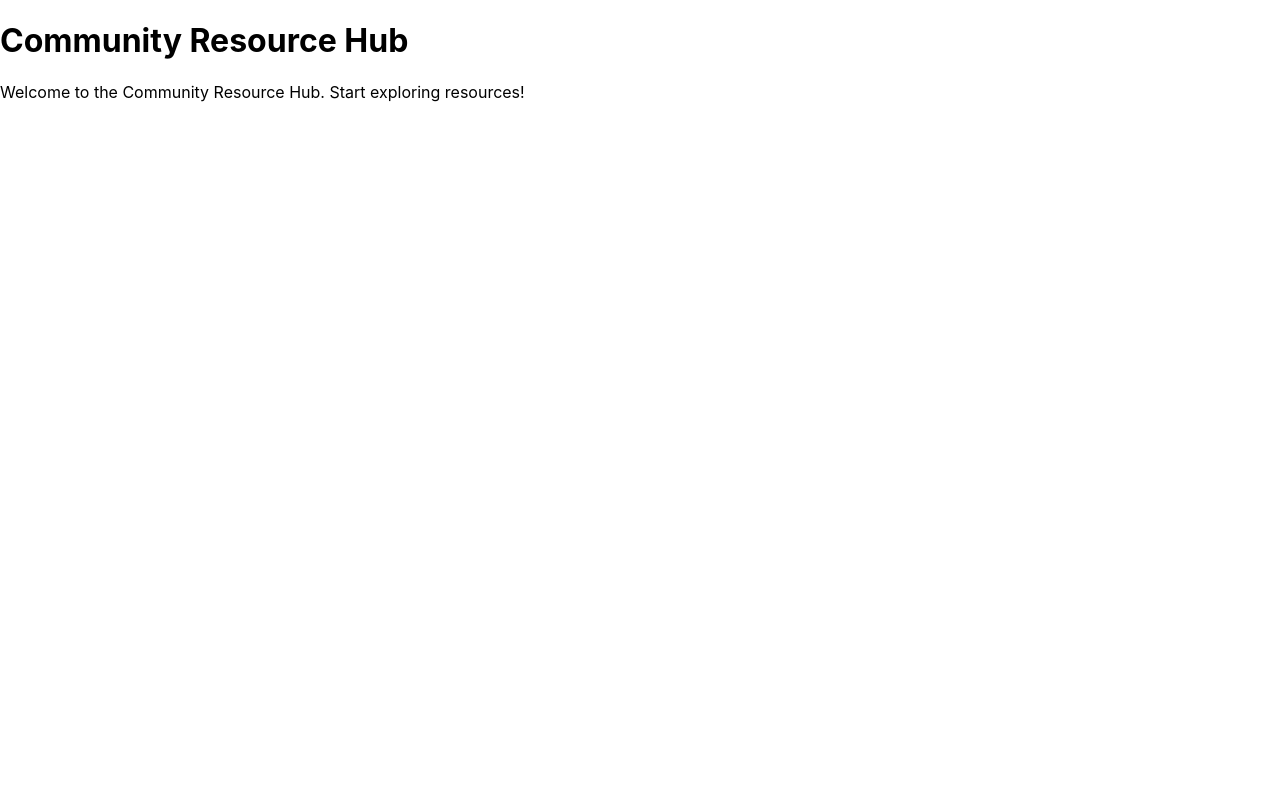
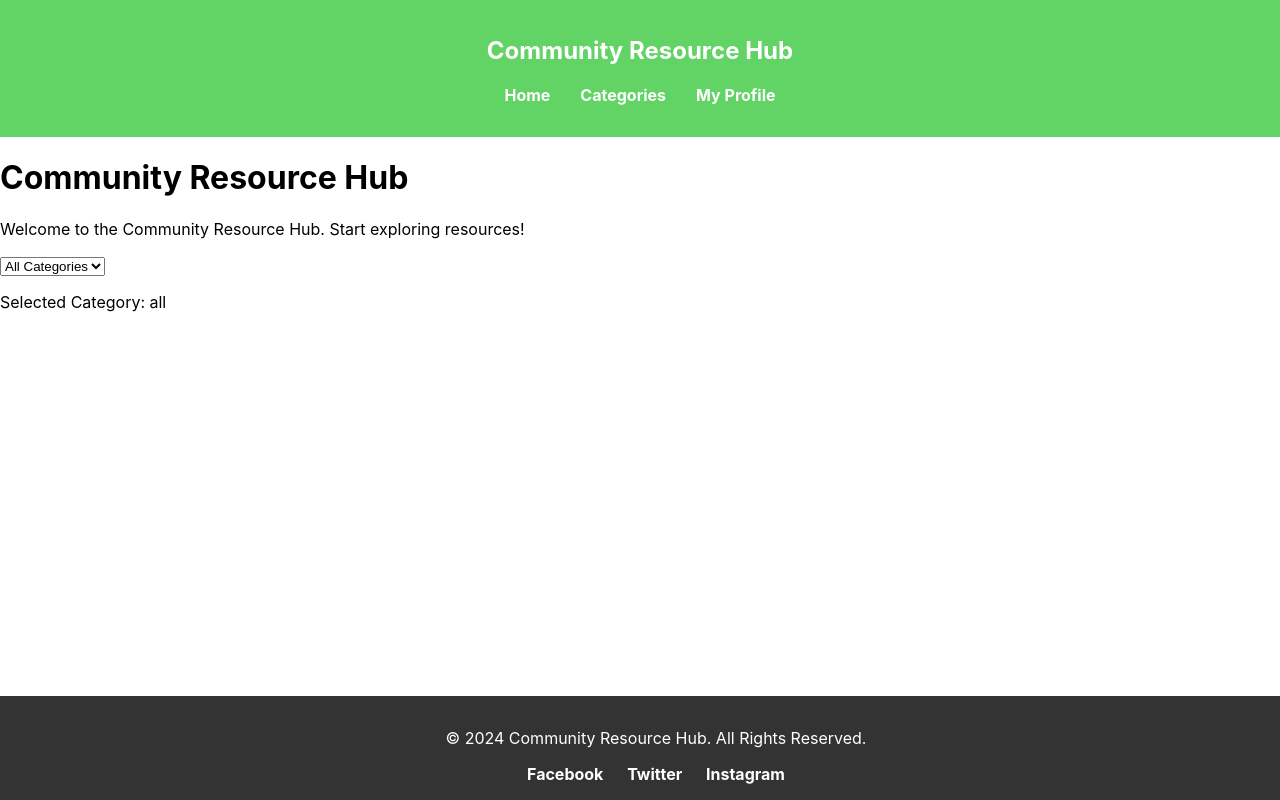
Before and after one commit to CodeJewelPro/Capstone-Project-community-resource-hub-front-end-, a React (Create React App) app: page / in a window 1280 px wide. Built offline with nearby package versions, Linux system fonts and the light colour scheme.

Commit message:
commit all

```diff
--- a/package.json
+++ b/package.json
@@ -8,6 +8,7 @@
     "@testing-library/user-event": "^13.5.0",
     "react": "^18.3.1",
     "react-dom": "^18.3.1",
+    "react-router-dom": "^6.26.1",
     "react-scripts": "5.0.1",
     "web-vitals": "^2.1.4"
   },
--- a/src/App.js
+++ b/src/App.js
@@ -1,12 +1,29 @@
-import React from 'react';
+import React, { useState } from 'react';
+import Navbar from './components/Navbar';
+import Footer from './components/Footer';
+import CategoryFilter from './components/CategoryFilter';
 
-function App() {
+const App = () => {
+    const [selectedCategory, setSelectedCategory] = useState('all');
+
+    const categories = ['Food', 'Clothing', 'Education'];
+
+    const handleFilter = (category) => {
+        setSelectedCategory(category);
+    };
+
     return (
-        <div className="App">
-            <h1>Community Resource Hub</h1>
-            <p>Welcome to the Community Resource Hub. Start exploring resources!</p>
+        <div>
+            <Navbar />
+            <div className="container">
+                <h1>Community Resource Hub</h1>
+                <p>Welcome to the Community Resource Hub. Start exploring resources!</p>
+                <CategoryFilter categories={categories} onFilter={handleFilter} />
+                <p>Selected Category: {selectedCategory}</p>
+            </div>
+            <Footer />
         </div>
     );
-}
+};
 
 export default App;
--- a/src/components/CategoryFilter.js
+++ b/src/components/CategoryFilter.js
@@ -0,0 +1,16 @@
+import React from 'react';
+
+const CategoryFilter = ({ categories, onFilter }) => {
+    return (
+        <select onChange={(e) => onFilter(e.target.value)}>
+            <option value="all">All Categories</option>
+            {categories.map((category) => (
+                <option key={category} value={category}>
+                    {category}
+                </option>
+            ))}
+        </select>
+    );
+};
+
+export default CategoryFilter;
--- a/src/components/Footer.js
+++ b/src/components/Footer.js
@@ -0,0 +1,17 @@
+import React from 'react';
+import '../components/footer.css';
+
+const Footer = () => {
+    return (
+        <footer className="footer">
+            <p>&copy; 2024 Community Resource Hub. All Rights Reserved.</p>
+            <div className="social-links">
+                <a href="https://www.facebook.com"> Facebook </a>
+                <a href="https://www.twitter.com"> Twitter </a>
+                <a href="https://www.instagram.com">Instagram </a>
+            </div>
+        </footer>
+    );
+};
+
+export default Footer;
--- /dev/null
+++ b/src/components/Navbar.css
@@ -0,0 +1,22 @@
+.navbar {
+    background-color: #61d465;
+    padding: 1rem;
+    color: white;
+    text-align: center;
+}
+
+.nav-links {
+    list-style: none;
+    padding: 0;
+}
+
+.nav-links li {
+    display: inline;
+    margin: 0 15px;
+}
+
+.nav-links li a {
+    color: white;
+    text-decoration: none;
+    font-weight: bold;
+}
--- a/src/components/Navbar.js
+++ b/src/components/Navbar.js
@@ -0,0 +1,17 @@
+import React from "react";
+import { Link } from 'react-router-dom';
+import '../components/Navbar.css';
+const Navbar = () => {
+    return(
+        <nav className="navbar">
+            <h1>Community Resource Hub</h1>
+             <ul className="nav-links">
+                <li><Link to ="/">Home</Link></li>
+                <li><Link to = "/categories">Categories</Link></li>
+                <li><Link to = "/profile">My Profile</Link></li>
+             </ul>
+        </nav>
+    );
+};
+
+export default Navbar;
--- /dev/null
+++ b/src/components/footer.css
@@ -0,0 +1,24 @@
+.footer {
+    background-color: #333;
+    color: white;
+    text-align: center;
+    padding: 1rem;
+    position: fixed;
+    width: 100%;
+    bottom: 0;
+}
+
+.social-links {
+    margin-top: 10px;
+}
+
+.social-links a {
+    color: white;
+    margin: 0 10px;
+    text-decoration: none;
+    font-weight: bold;
+}
+
+.social-links a:hover {
+    text-decoration: underline;
+}
--- a/src/index.js
+++ b/src/index.js
@@ -2,10 +2,13 @@ import React from 'react';
 import ReactDOM from 'react-dom/client';
 import './index.css';
 import App from './App';
+import { BrowserRouter } from 'react-router-dom';
 
 const root = ReactDOM.createRoot(document.getElementById('root'));
 root.render(
+  <BrowserRouter>
   <React.StrictMode>
     <App />
   </React.StrictMode>
+  </BrowserRouter>
 );
```
Also changed, not shown: 1 other file (tests, documents, lock files or other folders).
